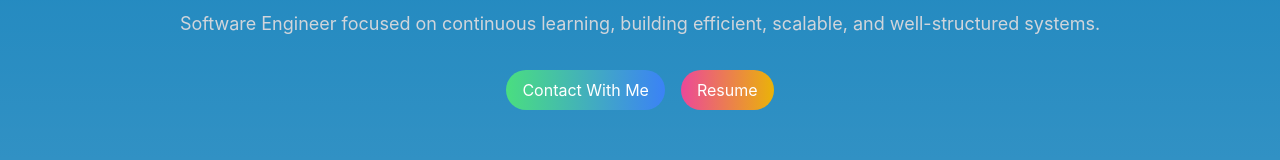
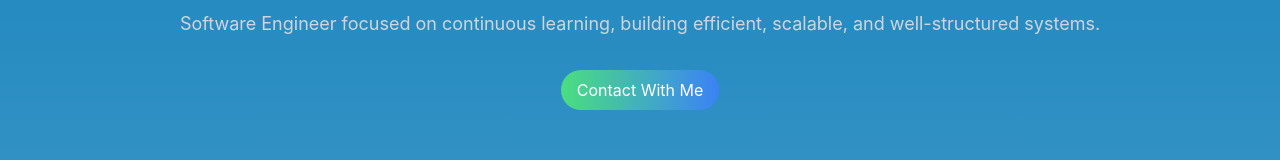
Before and after one commit to PatrickBastosDeveloper/MyPortfolio, a React (Vite) app: page / in a window 1280 px wide. Shown: the part 504-664 px from the top of the page. Built offline with nearby package versions, Linux system fonts and the light colour scheme.

Commit message:
feat: Remove Resume button from Home component

```diff
--- a/src/components/Home.jsx
+++ b/src/components/Home.jsx
@@ -24,9 +24,6 @@ const Home = () => {
             <button
             className='bg-gradient-to-r from-green-400 to-blue-500 text-white
             transform transition-transform duration-300 hover:scale-105 px-4 py-2 rounded-full'>Contact With Me</button>
-            <button
-            className='bg-gradient-to-r from-pink-500 to-yellow-500 text-white
-            transform transition-transform duration-300 hover:scale-105 px-4 py-2 rounded-full'>Resume</button>
         </div>
 
     </div>
```
